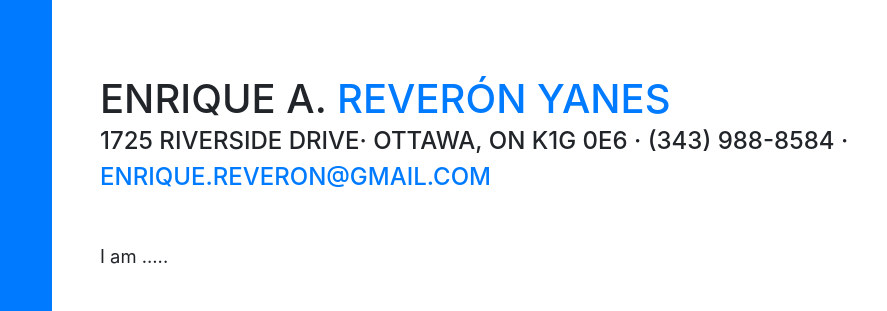
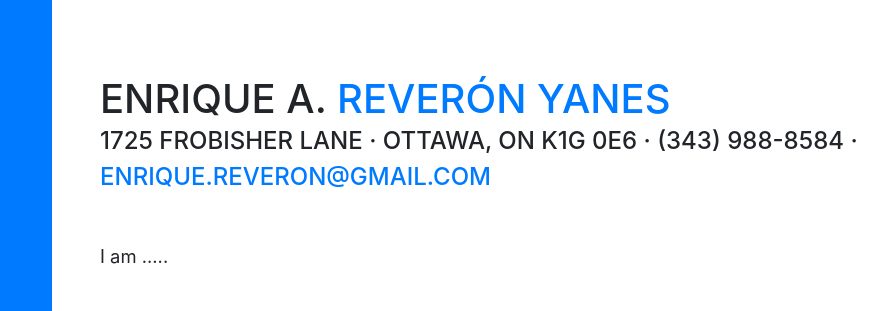
Before and after one commit to EReveron/ereveron.github.io, a website with bundled scripts: page index.html in a window 1280 px wide. Shown: the part 175-486 px from the top of the page, 220-1107 px from the left. Built offline with nearby package versions, Linux system fonts and the light colour scheme; a web font is replaced by a local one.

Commit message:
Update index.html

```diff
--- a/index.html
+++ b/index.html
@@ -66,7 +66,7 @@
           <h1 class="mb-0">Enrique A.
             <span class="text-primary">Rever&Oacuten Yanes</span>
           </h1>
-          <div class="subheading mb-5">1725 Riverside Drive· Ottawa, ON K1G 0E6 · (343) 988-8584 ·
+          <div class="subheading mb-5">1725 Frobisher Lane · Ottawa, ON K1G 0E6 · (343) 988-8584 ·
             <a href="mailto:enrique.reveron@gmail.com">enrique.reveron@gmail.com</a>
           </div>
           <p class="lead mb-5">I am .....</p>
```
